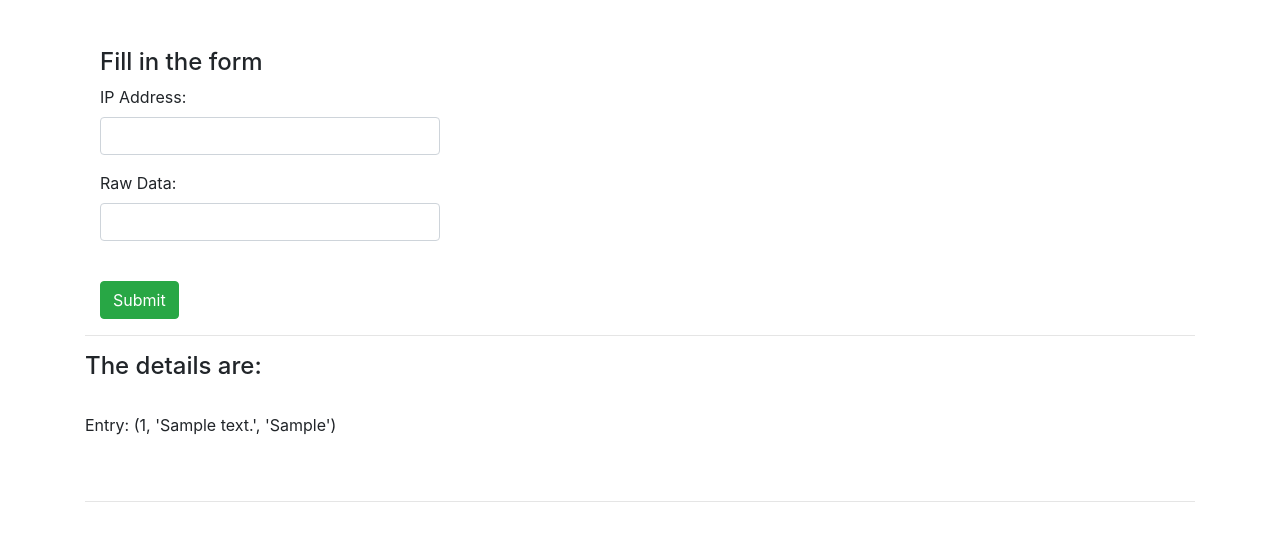
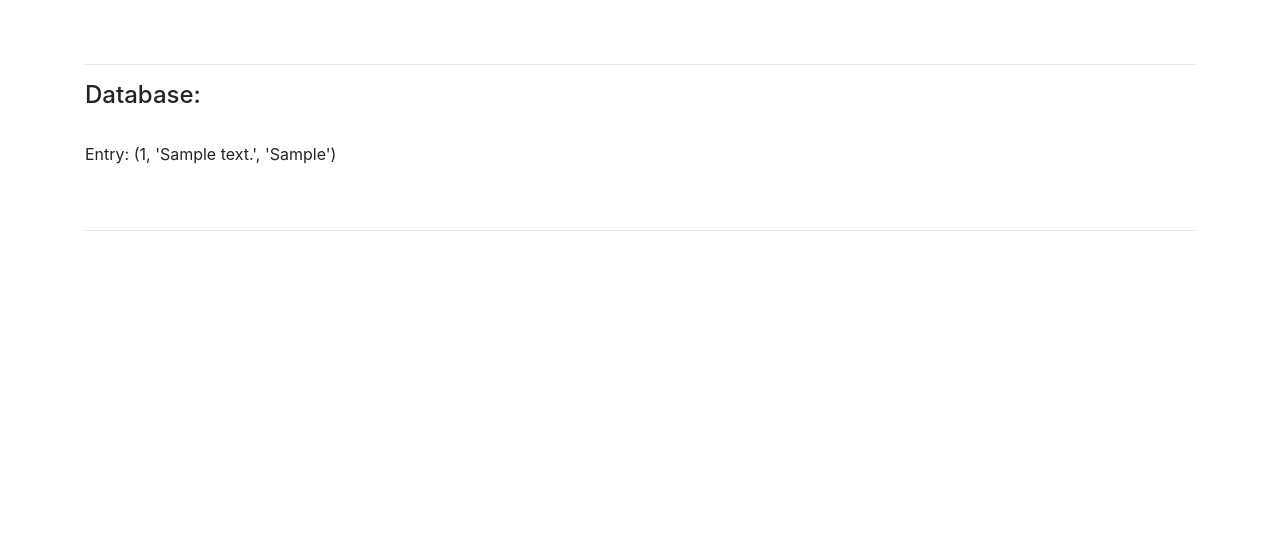
Before and after one commit to SurfTheRepo/Gait-Analysis-IoT-Solution, a Flask app: page / in a window 1280 px wide. Shown: the top 541 px of the page. Run offline with Flask 2, Linux system fonts and the light colour scheme; tables that the repository leaves empty or names only in its code hold one stand-in row (values such as "Sample post"); some libraries are stand-ins or nearby versions.

Commit message:
Hid form

```diff
--- a/templates/index.html
+++ b/templates/index.html
@@ -17,7 +17,7 @@
 
   <div>
     <br><br>
-      <div class="col-sm-4">
+      <div class="col-sm-4" style="display: none">
           <h4>Fill in the form</h4>
             <form action="/insert" method="POST">
               <div class="form-group">
@@ -35,7 +35,7 @@
     </div>
     <hr>
 
-    <h4> The details are:</h4>
+    <h4> Database:</h4>
     {% for i in var: %}
     <br>Entry: {{ i }}</br>
     {% endfor %}
```
Also changed, not shown: 1 other file.
